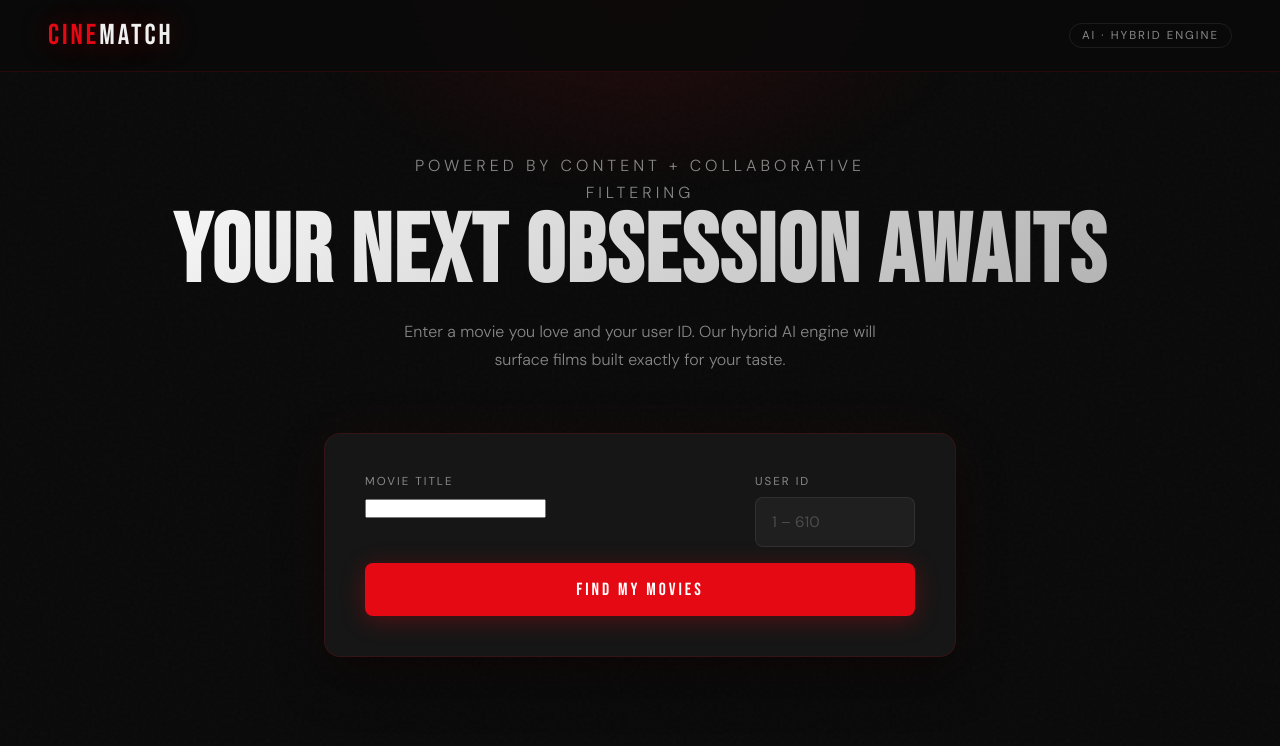
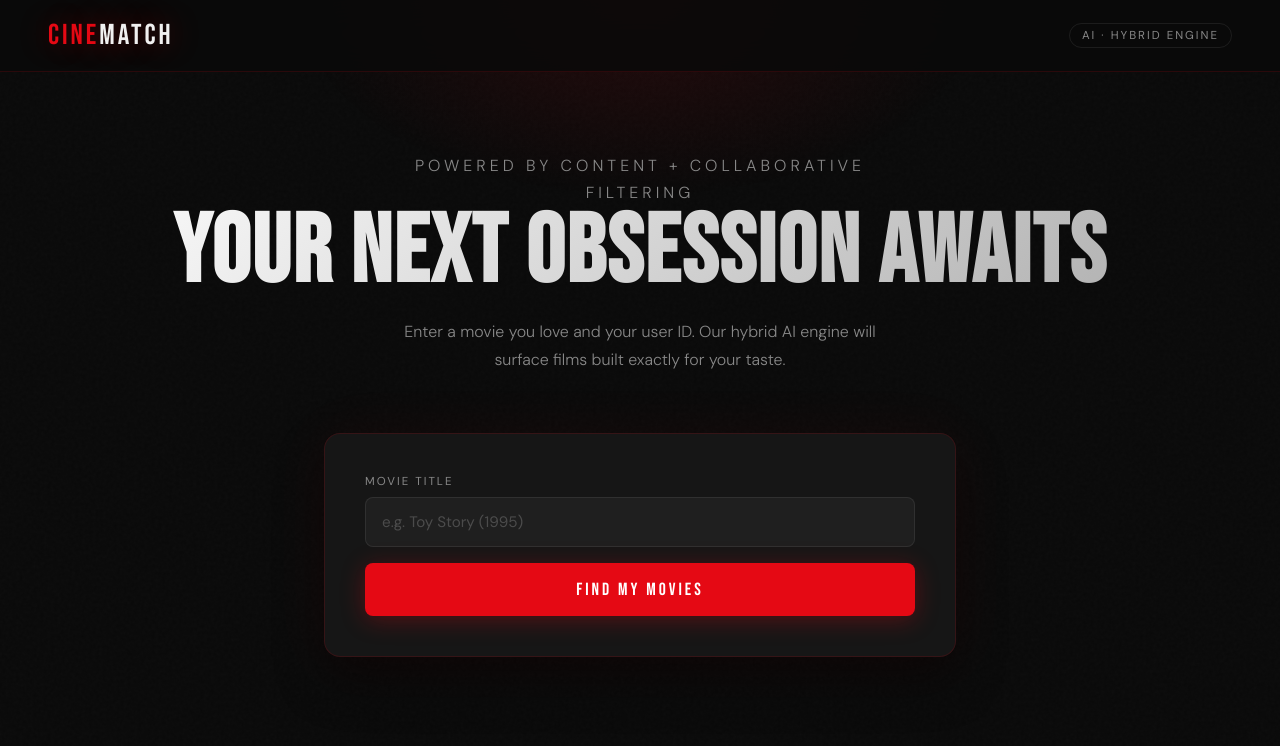
Before and after one commit to sathwik324/Cinematch, a Flask app: page / in a window 1280 px wide. Shown: the top 746 px of the page. Run offline with Flask 3, Linux system fonts and the light colour scheme; data that the repository does not hold is empty.

Commit message:
feat :  live search autocomplete , remove user id

```diff
--- a/app.py
+++ b/app.py
@@ -1,38 +1,41 @@
 import requests
-from flask import Flask, render_template, request
+from flask import Flask, render_template, request, Response
 
 app = Flask(__name__)
 
 HF_API = "https://sathwik324-cinematch-api.hf.space"
+
+@app.route("/search")
+def search():
+    q = request.args.get("q", "")
+    if not q:
+        from flask import jsonify
+        return jsonify([])
+    try:
+        res = requests.get(f"{HF_API}/search", params={"q": q}, timeout=10)
+        return Response(res.content, mimetype='application/json')
+    except Exception:
+        from flask import jsonify
+        return jsonify([])
 
 @app.route("/", methods=["GET", "POST"])
 def index():
     recommendations = []
     error = None
     selected_title = ""
-    selected_user = ""
     genres = ""
-    titles = []
-
-    try:
-        res = requests.get(f"{HF_API}/titles", timeout=10)
-        titles = res.json().get("titles", [])
-    except:
-        error = "Could not load movie titles. API may be starting up."
 
     if request.method == "POST":
-        title   = request.form.get("title", "").strip()
-        user_id = request.form.get("user_id", "").strip()
+        title = request.form.get("title", "").strip()
         selected_title = title
-        selected_user  = user_id
 
-        if not title or not user_id:
-            error = "Please enter both a movie title and a user ID."
+        if not title:
+            error = "Please enter a movie title."
         else:
             try:
                 res = requests.post(
                     f"{HF_API}/recommend",
-                    json={"title": title, "user_id": int(user_id)},
+                    json={"title": title},
                     timeout=30
                 )
                 data = res.json()
@@ -40,18 +43,14 @@ def index():
                 if recommendations:
                     genres = recommendations[0].get("genres", "")
                 if not recommendations:
-                    error = "No recommendations found. Try a different title or user ID."
-            except ValueError:
-                error = "User ID must be a number between 1 and 610."
+                    error = "No recommendations found. Try a different title."
             except Exception as e:
                 error = f"Something went wrong: {str(e)}"
 
     return render_template("index.html",
                            recommendations=recommendations,
-                           titles=titles,
                            error=error,
                            selected_title=selected_title,
-                           selected_user=selected_user,
                            genres=genres)
 
 if __name__ == "__main__":
--- a/requirements.txt
+++ b/requirements.txt
@@ -3,4 +3,3 @@ pandas==2.1.4
 numpy==1.26.4
 scikit-learn==1.3.2
 scipy==1.11.4
-requests
--- a/templates/index.html
+++ b/templates/index.html
@@ -151,11 +151,48 @@
             box-shadow: 0 0 60px rgba(229, 9, 20, 0.05), 0 24px 48px rgba(0, 0, 0, 0.4);
         }
 
-        .form-grid {
-            display: grid;
-            grid-template-columns: 1fr 160px;
-            gap: 12px;
+        .form-group {
             margin-bottom: 16px;
+            position: relative;
+        }
+
+        /* ── Autocomplete ──────────────────────────── */
+        .suggestions-dropdown {
+            position: absolute;
+            top: 100%;
+            left: 0;
+            right: 0;
+            margin-top: 8px;
+            background: #1a1a1a;
+            border: 1px solid rgba(255, 255, 255, 0.08);
+            border-left: 3px solid var(--red);
+            border-radius: 8px;
+            overflow: hidden;
+            display: none;
+            z-index: 10;
+            box-shadow: 0 10px 30px rgba(0,0,0,0.5);
+            animation: fadeIn 0.2s ease-out forwards;
+        }
+
+        .suggestions-dropdown.active {
+            display: block;
+        }
+
+        .suggestion-item {
+            padding: 14px 16px;
+            cursor: pointer;
+            color: var(--text);
+            font-size: 0.95rem;
+            transition: background 0.2s;
+        }
+
+        .suggestion-item:hover {
+            background: rgba(255, 255, 255, 0.05);
+        }
+
+        @keyframes fadeIn {
+            from { opacity: 0; transform: translateY(-5px); }
+            to { opacity: 1; transform: translateY(0); }
         }
 
         label {
@@ -446,10 +483,6 @@
                 padding: 16px 20px;
             }
 
-            .form-grid {
-                grid-template-columns: 1fr;
-            }
-
             .form-card {
                 padding: 24px 20px;
             }
@@ -476,20 +509,11 @@
     <div class="form-wrapper">
         <div class="form-card">
             <form method="POST">
-                <div class="form-grid">
-                    <div>
-                        <label>Movie Title</label>
-                        <input list="titles" name="title" placeholder="e.g. Toy Story (1995)"
-                            value="{{ selected_title }}" required>
-                        <datalist id="titles">
-                            {% for t in titles %}<option value="{{ t }}">{% endfor %}
-                        </datalist>
-                    </div>
-                    <div>
-                        <label>User ID</label>
-                        <input type="number" name="user_id" min="1" max="610" placeholder="1 – 610"
-                            value="{{ selected_user }}" required>
-                    </div>
+                <div class="form-group">
+                    <label>Movie Title</label>
+                    <input type="text" id="movie-search" name="title" placeholder="e.g. Toy Story (1995)"
+                        value="{{ selected_title }}" autocomplete="off" required>
+                    <div id="suggestions" class="suggestions-dropdown"></div>
                 </div>
                 <button class="btn" type="submit">Find My Movies</button>
             </form>
@@ -504,6 +528,59 @@
             {% endif %}
         </div>
     </div>
+
+    <script>
+        const searchInput = document.getElementById('movie-search');
+        const suggestionsBox = document.getElementById('suggestions');
+        let timeout = null;
+
+        searchInput.addEventListener('input', function() {
+            clearTimeout(timeout);
+            const query = this.value.trim();
+
+            if (query.length < 2) {
+                suggestionsBox.classList.remove('active');
+                suggestionsBox.innerHTML = '';
+                return;
+            }
+
+            timeout = setTimeout(() => {
+                fetch(`/search?q=${encodeURIComponent(query)}`)
+                    .then(res => res.json())
+                    .then(data => {
+                        suggestionsBox.innerHTML = '';
+                        const resultsArray = data.results || [];
+                        if (resultsArray.length > 0) {
+                            const results = resultsArray.slice(0, 6);
+                            results.forEach(item => {
+                                const div = document.createElement('div');
+                                div.className = 'suggestion-item';
+                                const title = typeof item === 'string' ? item : item.title;
+                                div.textContent = title;
+                                div.onclick = function() {
+                                    searchInput.value = title;
+                                    suggestionsBox.classList.remove('active');
+                                };
+                                suggestionsBox.appendChild(div);
+                            });
+                            suggestionsBox.classList.add('active');
+                        } else {
+                            suggestionsBox.classList.remove('active');
+                        }
+                    })
+                    .catch(err => {
+                        console.error('Search error:', err);
+                        suggestionsBox.classList.remove('active');
+                    });
+            }, 300);
+        });
+
+        document.addEventListener('click', function(e) {
+            if (!searchInput.contains(e.target) && !suggestionsBox.contains(e.target)) {
+                suggestionsBox.classList.remove('active');
+            }
+        });
+    </script>
 
     {% if error %}
     <div class="error-box">
```
Also changed, not shown: walkthrough.md (added, +31 -0 lines).
